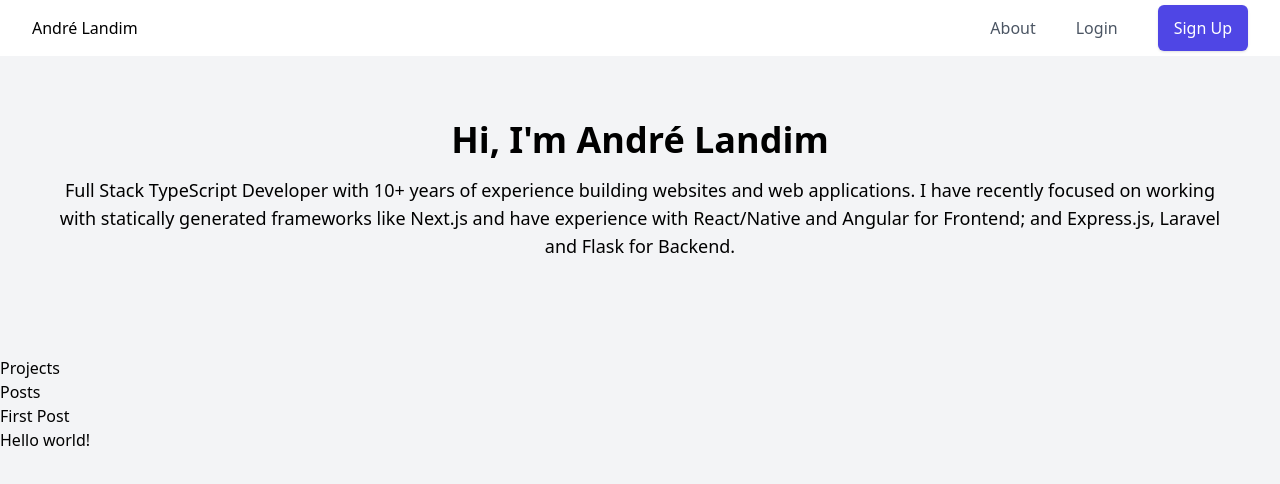
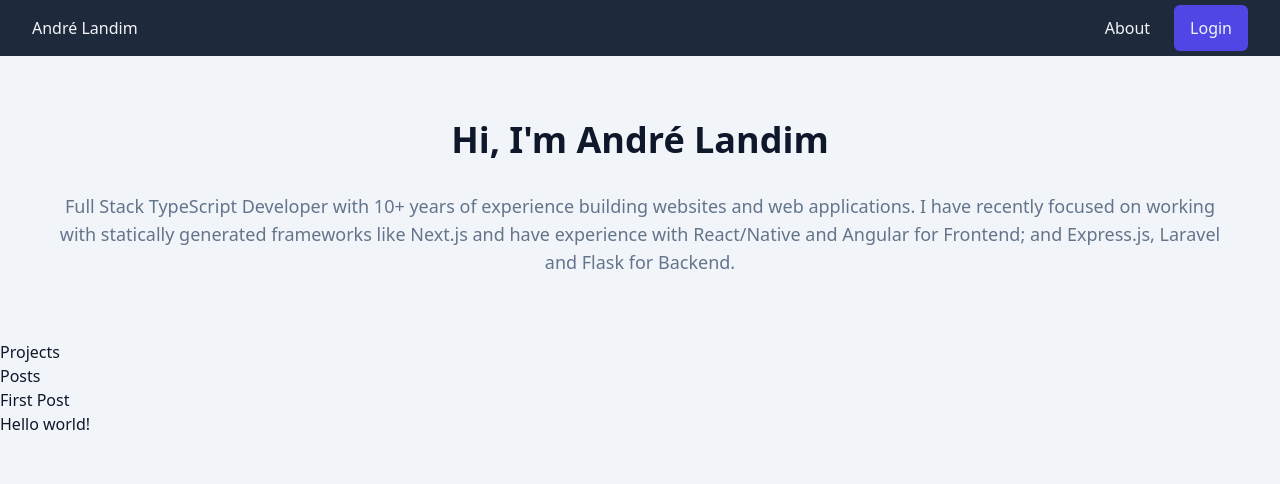
Before and after one commit to arbezerra/arbezerra, a SvelteKit app in the folder front/: page / in a window 1280 px wide. Shown: the top 484 px of the page. Built offline with nearby package versions, Linux system fonts and the light colour scheme.

Commit message:
Add dark mode

```diff
--- a/front/src/app.html
+++ b/front/src/app.html
@@ -1,5 +1,5 @@
 <!DOCTYPE html>
-<html class="bg-gray-100 dark:bg-gray-900" lang="en">
+<html class="bg-default-light text-default-dark dark:bg-default-dark dark:text-default-light" lang="en">
 	<head>
 		<meta charset="utf-8" />
 		<link rel="icon" href="%sveltekit.assets%/favicon.png" />
--- a/front/src/components/Hero.svelte
+++ b/front/src/components/Hero.svelte
@@ -1,6 +1,6 @@
 <section class="max-w-screen-xl text-center py-8 px-4 lg:py-16 lg:px-12">
-	<h1 class="text-4xl font-bold mb-4">Hi, I'm André Landim</h1>
-	<p class="mb-8 text-lg font-normal">
+	<h1 class="text-4xl font-bold mb-8">Hi, I'm André Landim</h1>
+	<p class="text-lg font-normal text-neutral-dark dark:text-neutral-light">
 		Full Stack TypeScript Developer with 10+ years of experience building websites and web
 		applications. I have recently focused on working with statically generated frameworks like
 		Next.js and have experience with React/Native and Angular for Frontend; and Express.js, Laravel
--- a/front/src/layout/Header.svelte
+++ b/front/src/layout/Header.svelte
@@ -2,6 +2,6 @@
     import Navbar from "./Navbar.svelte";
 </script>
 
-<header class="bg-white">
+<header>
 	<Navbar />
 </header>
--- a/front/src/layout/Navbar.svelte
+++ b/front/src/layout/Navbar.svelte
@@ -3,13 +3,13 @@
 	const routes = [{ path: '/about', title: 'About' }];
 </script>
 
-<nav class="bg-white w-full top-0 z-20">
+<nav class="text-default-light bg-slate-800 w-full top-0 z-20">
 	<div class="items-center px-4 max-w-screen-xl mx-auto md:px-8 lg:flex">
 		<div class="flex items-center justify-between py-3 lg:py-4 lg:block">
 			<a href="/"> André Landim </a>
 			<div class="lg:hidden">
 				<button
-					class="text-gray-700 outline-none p-2 rounded-md focus:border-gray-400 focus:border"
+					class="outline-none p-2 rounded-md focus:border-default-light focus:border"
 					on:click={() => (opened = !opened)}
 				>
 					{#if opened}
@@ -53,7 +53,7 @@
 				<ul class="flex flex-col-reverse space-x-0 lg:space-x-6 lg:flex-row">
 					{#each routes as route}
 						<li class="mt-8 mb-8 lg:mt-0 lg:mb-0">
-							<a href={route.path} class="text-gray-600 hover:text-indigo-600">
+							<a href={route.path} class="hover:text-primary-light">
 								{route.title}
 							</a>
 						</li>
@@ -61,17 +61,9 @@
 					<li class="mt-4 lg:mt-0">
 						<a
 							href="/login"
-							class="py-3 px-4 text-center border text-gray-600 hover:text-indigo-600 rounded-md block lg:inline lg:border-0"
+							class="py-3 px-4 text-center border bg-primary-light hover:bg-primary-dark rounded-md block lg:inline lg:border-0"
 						>
 							Login
-						</a>
-					</li>
-					<li class="mt-8 lg:mt-0">
-						<a
-							href="/signup"
-							class="py-3 px-4 text-center text-white bg-indigo-600 hover:bg-indigo-700 rounded-md shadow block lg:inline"
-						>
-							Sign Up
 						</a>
 					</li>
 				</ul>
--- a/front/tailwind.config.js
+++ b/front/tailwind.config.js
@@ -1,8 +1,25 @@
+const colors = require('tailwindcss/colors');
+
 /** @type {import('tailwindcss').Config} */
 export default {
-  content: ['./src/**/*.{html,js,svelte,ts}'],
-  theme: {
-    extend: {},
-  },
-  plugins: [],
-}
+	content: ['./src/**/*.{html,js,svelte,ts}'],
+	theme: {
+		extend: {
+			colors: {
+				default: {
+					light: colors.slate[100],
+					dark: colors.slate[900]
+				},
+        neutral: {
+          light: colors.slate[400],
+          dark: colors.slate[500],
+        },
+        primary: {
+          light: colors.indigo[600],
+          dark: colors.indigo[800],
+        }
+			}
+		}
+	},
+	plugins: []
+};
```
